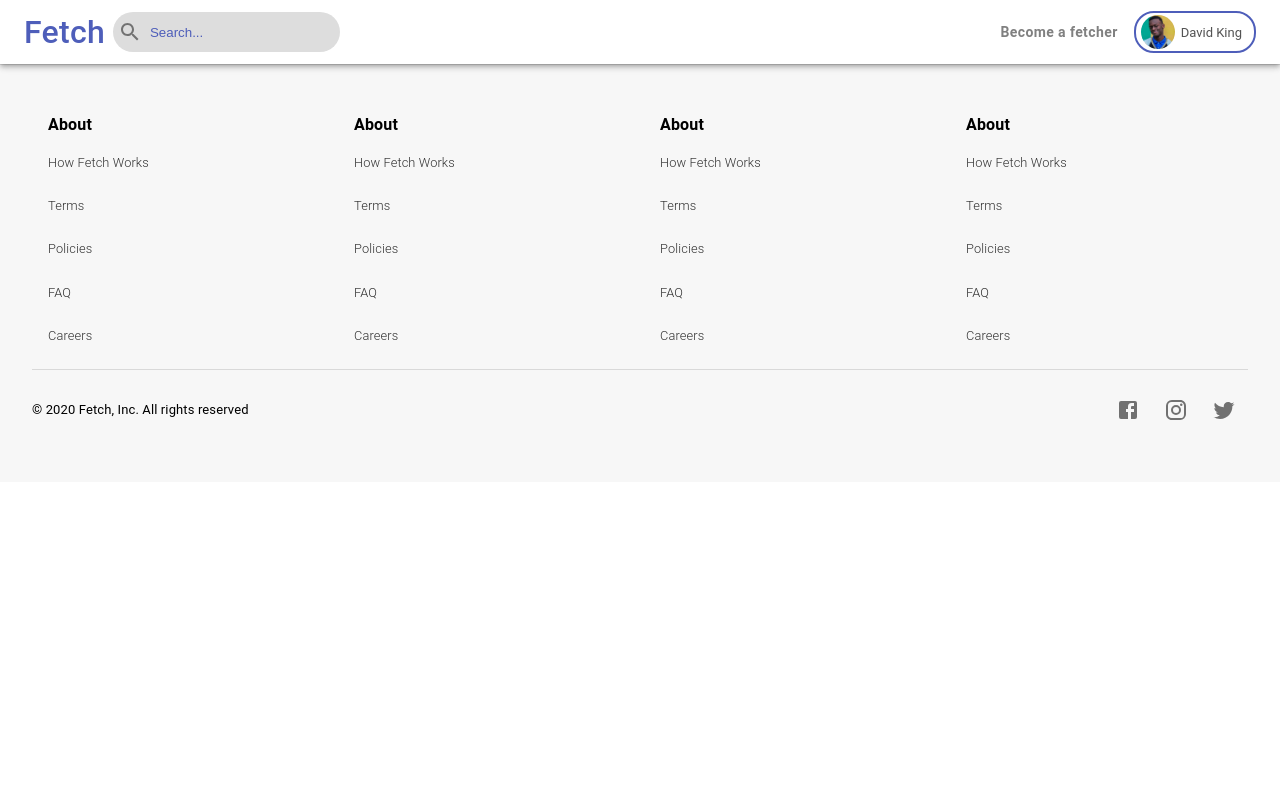
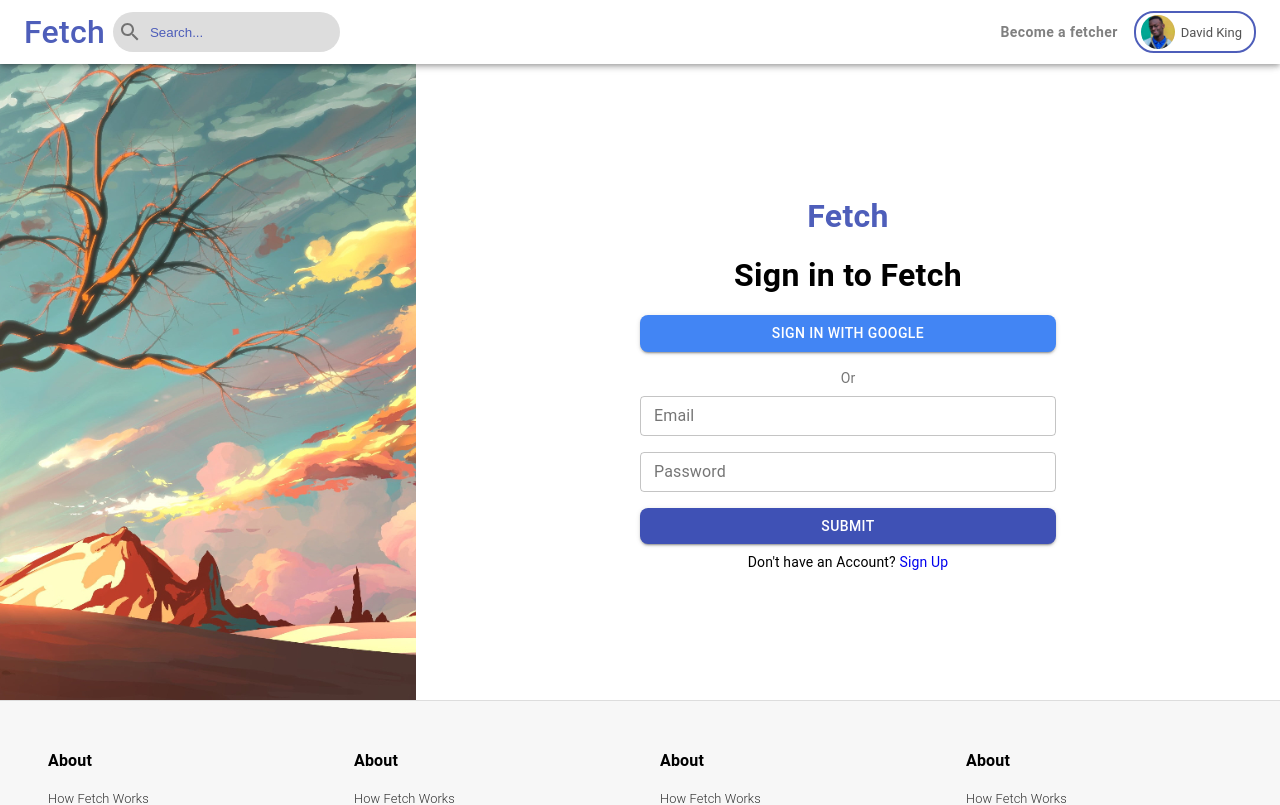
Before and after one commit to Olatokumbo/Fetch, a React (Create React App) app: page /signin in a window 1280 px wide. Shown: the top 805 px of the page. Built offline with nearby package versions, Linux system fonts and the light colour scheme.

Commit message:
Working on the Signin Page

```diff
--- a/src/App.css
+++ b/src/App.css
@@ -2,4 +2,5 @@
     margin: 0;
     padding: 0;
     box-sizing: border-box;
+    text-decoration: none;
 }
--- a/src/App.js
+++ b/src/App.js
@@ -1,18 +1,20 @@
 import React from "react";
 import { Navbar, Footer } from "./components";
 import Home from "./pages/Home/Home";
+import Signin from "./pages/Signin/Signin";
 import { BrowserRouter as Router, Switch, Route } from "react-router-dom";
 import "./App.css";
 const App = () => {
   return (
     <div>
-      <Navbar />
       <Router>
+        <Navbar />
         <Switch>
           <Route exact path="/" component={Home} />
+          <Route path="/signin" component={Signin} />
         </Switch>
       </Router>
-      <Footer/>
+      <Footer />
     </div>
   );
 };
--- a/src/components/Navbar/Navbar.js
+++ b/src/components/Navbar/Navbar.js
@@ -1,5 +1,16 @@
-import React, {useState} from "react";
-import { AppBar, Toolbar, Chip, Avatar, Typography, Button, Menu, MenuItem, Divider} from "@material-ui/core";
+import React, { useState } from "react";
+import {
+  AppBar,
+  Toolbar,
+  Chip,
+  Avatar,
+  Typography,
+  Button,
+  Menu,
+  MenuItem,
+  Divider,
+} from "@material-ui/core";
+import { Link } from "react-router-dom";
 import SearchIcon from "@material-ui/icons/Search";
 import avatar from "../../assets/davidO.jpg";
 import style from "./Navbar.module.css";
@@ -17,7 +28,9 @@ const Navbar = () => {
     <AppBar position="sticky">
       <Toolbar className={style.toolbar}>
         <div className={style.brand}>
+          <Link to="/">
             <Typography className={style.title}>Fetch</Typography>
+          </Link>
           <div className={style.search}>
             <SearchIcon className={style.searchIcon} />
             <input placeholder="Search..." />
@@ -45,7 +58,7 @@ const Navbar = () => {
           >
             <MenuItem>Sign in</MenuItem>
             <MenuItem>Logout</MenuItem>
-              <Divider/>
+            <Divider />
             <MenuItem>Help</MenuItem>
           </Menu>
         </div>
--- /dev/null
+++ b/src/pages/Signin/Signin.js
@@ -0,0 +1,29 @@
+import React from "react";
+import { Typography, Button, TextField } from "@material-ui/core";
+import { Link } from "react-router-dom";
+import style from "./Signin.module.css";
+const Signin = () => {
+  return (
+    <div className={style.signin}>
+      <div className={style.signinLeft}></div>
+      <div className={style.signinRight}>
+        <div className={style.container}>
+        <Typography className={style.title} gutterBottom align="center">Fetch</Typography>
+        <Typography className={style.signinText} align="center">Sign in to Fetch</Typography>
+          <Button className={style.googleBtn} variant="contained">Sign in with Google</Button>
+          <Typography color="textSecondary" variant="body2" align="center">Or</Typography>
+          <form>
+          <TextField className={style.input} label="Email" type="email" variant="outlined" size="small"/>
+          <TextField className={style.input} label="Password" type="password" variant="outlined" size="small"/>
+          <Button className={style.submit} type="submit" variant="contained" color="primary">Submit</Button>
+          <Typography variant="body2" align="center">Don't have an Account?
+          <Link to="/signup" style={{textDecoration: "none"}}> Sign Up</Link>
+          </Typography>
+          </form>
+        </div>
+      </div>
+    </div>
+  );
+};
+
+export default Signin;
--- /dev/null
+++ b/src/pages/Signin/Signin.module.css
@@ -0,0 +1,63 @@
+.signin{
+    height: 100%;
+    display: flex;
+}
+.signinLeft{
+    flex: 1;
+    /* background-color: #252a2a; */
+    background: url("../../assets/wallpaper.jpg");
+    background-position: center;
+    background-size: cover;
+}
+
+.signinRight{
+    flex: 2;
+    padding: 8rem 1rem;
+    display: flex;
+    flex-direction: column;
+}
+.container{
+    width: 100%;
+    max-width: 416px;
+    margin: auto;
+}
+.title{
+    font-size: 2rem !important;
+    font-weight: 700 !important;
+    color: rgb(78, 94, 186);
+}
+.signinText{
+    font-weight: bold !important;
+    font-size: 2rem !important;
+}
+.googleBtn{
+    width: inherit !important;
+    color: white !important;
+    background-color: #4285f4 !important;
+    border-radius: 8px !important;
+    margin: 1rem 0 !important;
+}
+.signinRight form{
+    display: flex;
+    flex-direction: column;
+    /* padding: 1rem; */
+}
+
+.input{
+    margin: 0.5rem 0 !important;
+}
+.submit{
+    /* width: fit-content !important; */
+    margin: 0.5rem 0 !important;
+    border-radius: 8px !important;
+}
+
+
+@media only screen and (max-width: 736px){
+    .signinLeft{
+        display: none;
+    }
+    .signinRight{
+        padding: 2rem 1rem;
+    }
+}
```
Lines whose indentation alone changed are shown as unchanged.
